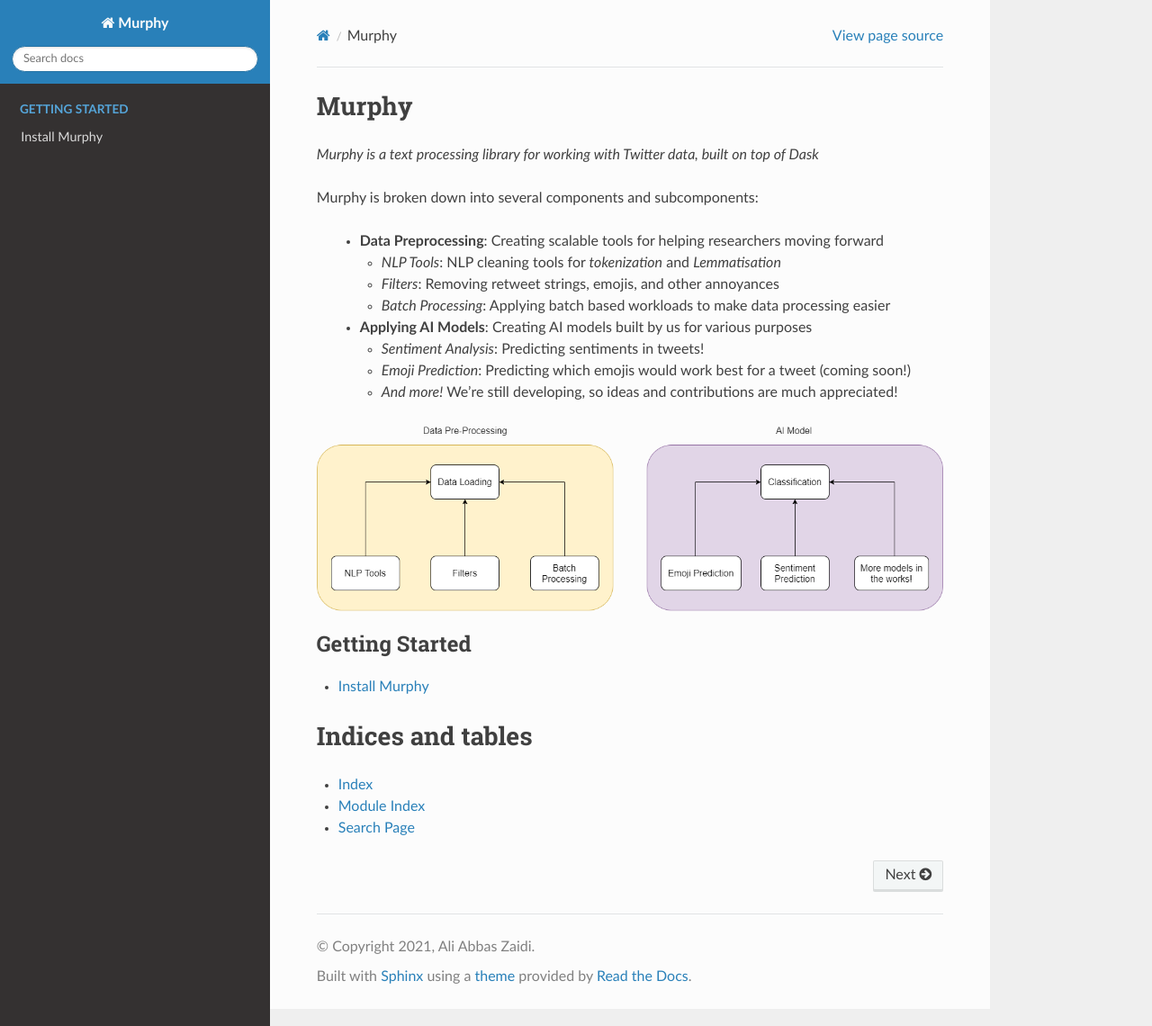
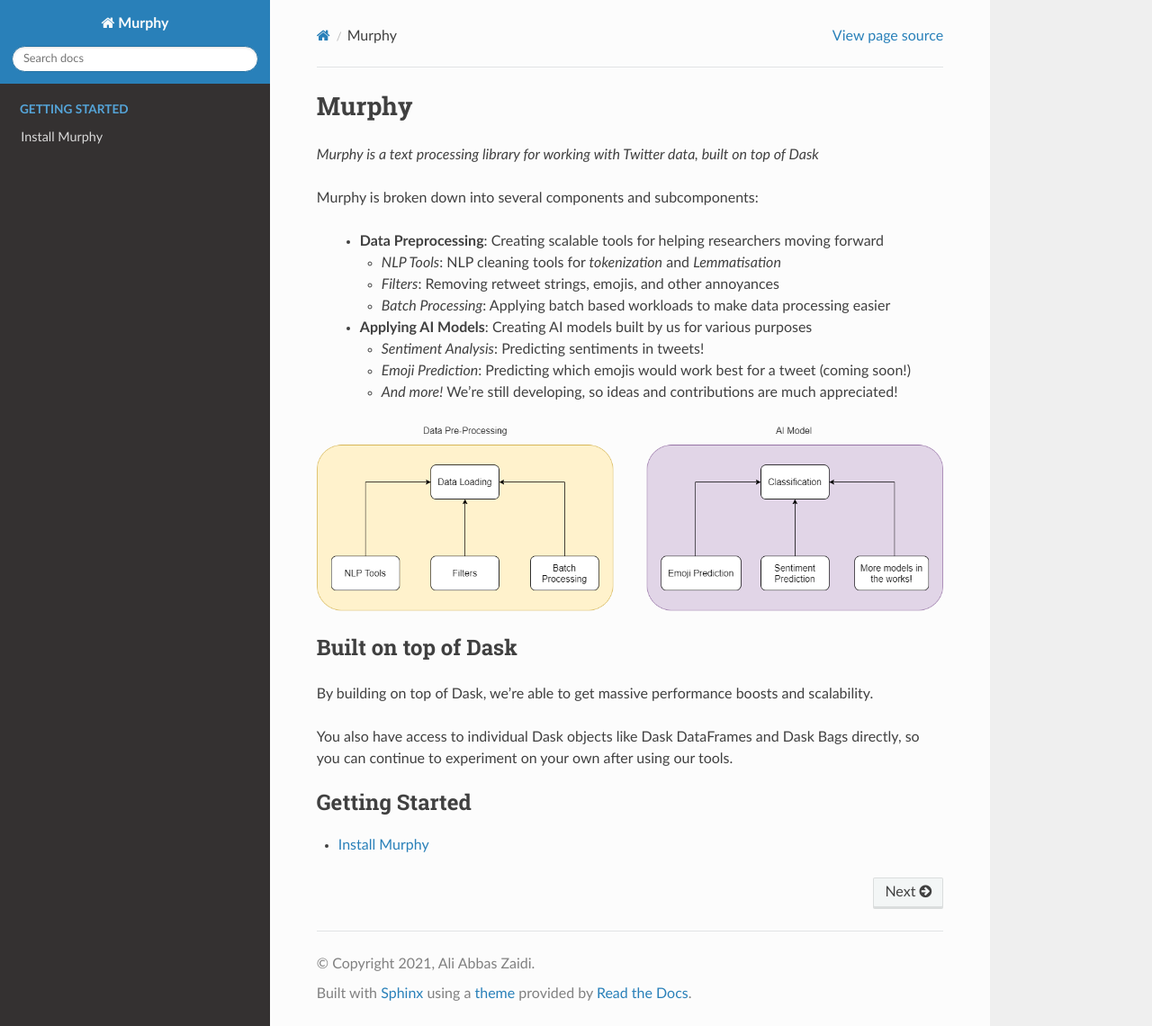
Before and after one commit to Social-Media-Public-Analysis/murphy, a Sphinx documentation site: the page built from docs/index.rst, in a window 1280 px wide and 1140 px high. Shown: the whole window at 90% size. Built offline with Sphinx 7.4.7 and the Read the Docs theme 2.0.0, drawn with Linux system fonts in a browser that asks for light colours; pages that are not in the unit, such as notebooks, are missing from menus.

```diff
--- a/docs/index.rst
+++ b/docs/index.rst
@@ -30,17 +30,18 @@ Murphy is broken down into several components and subcomponents:
 .. image:: images/overview-diagram.png
    :class: with-shadow float-left
 
+Built on top of Dask
+--------------------
+
+By building on top of Dask, we're able to get massive performance boosts and scalability.
+
+You also have access to individual Dask objects like Dask DataFrames and Dask Bags directly, so you can continue to experiment on your own after using our tools.
+
+
+
 .. toctree::
    :maxdepth: 1
    :caption: Getting Started
 
    installation
    quick-start
-
-
-Indices and tables
-==================
-
-* :ref:`genindex`
-* :ref:`modindex`
-* :ref:`search`
```
Also changed, not shown: docs/installation.rst (+10 -0 lines).
